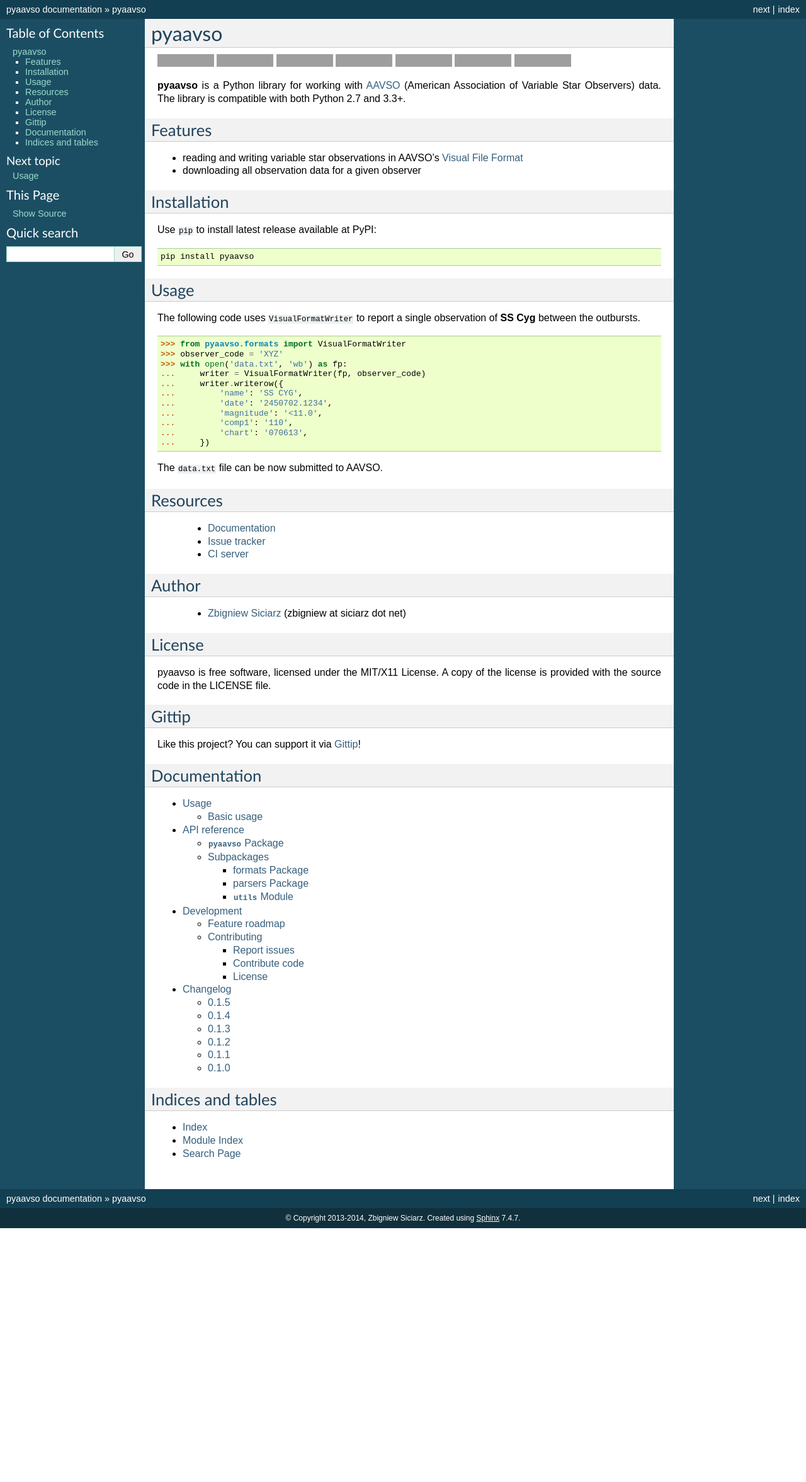
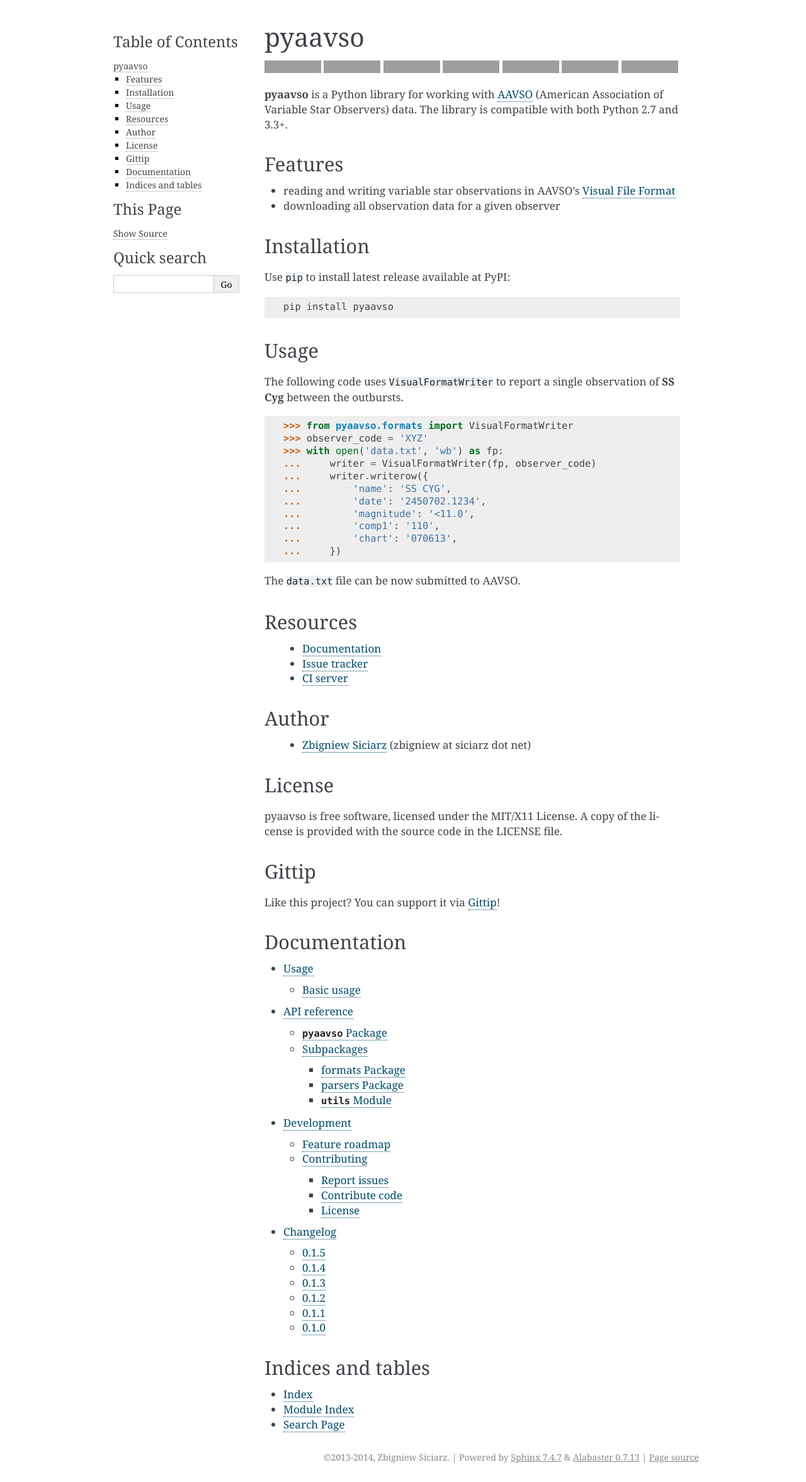
Before and after one commit to zsiciarz/pyaavso, a Sphinx documentation site: the page built from docs/index.rst, in a window 1280 px wide. Shown: the whole page at 63% size. Built offline with Sphinx 7.4.7, drawn with Linux system fonts in a browser that asks for light colours; before the commit the page ends 1950 px from its top, so only the background shows below that; grey boxes are pictures that could not be loaded.

Commit message:
Updated docs theme.

```diff
--- a/docs/conf.py
+++ b/docs/conf.py
@@ -95,8 +95,7 @@
 
 # The theme to use for HTML and HTML Help pages.  See the documentation for
 # a list of builtin themes.
-html_theme = 'default'
-RTD_NEW_THEME = True
+html_theme = 'alabaster'
 
 # Theme options are theme-specific and customize the look and feel of a theme
 # further.  For a list of options available for each theme, see the
```
